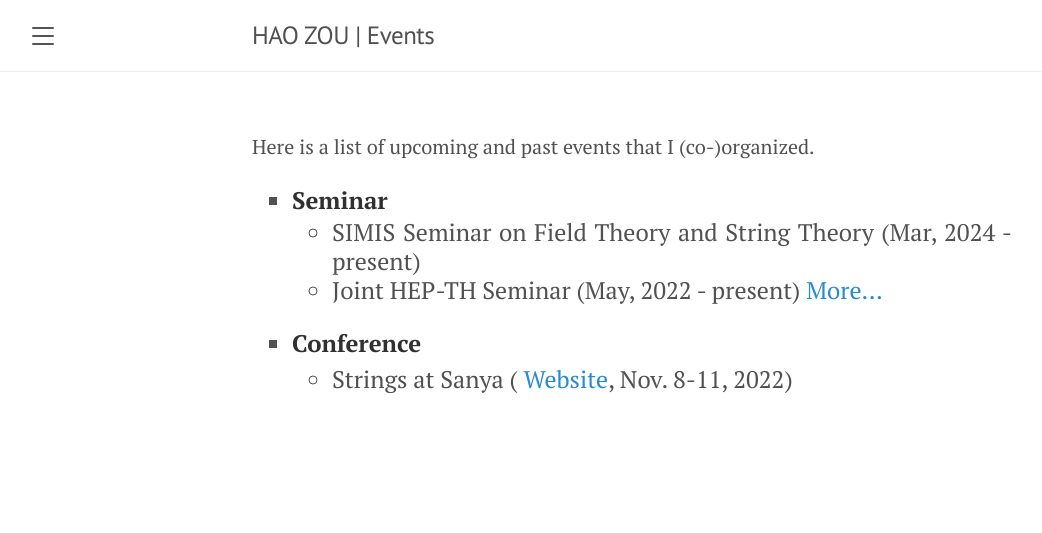
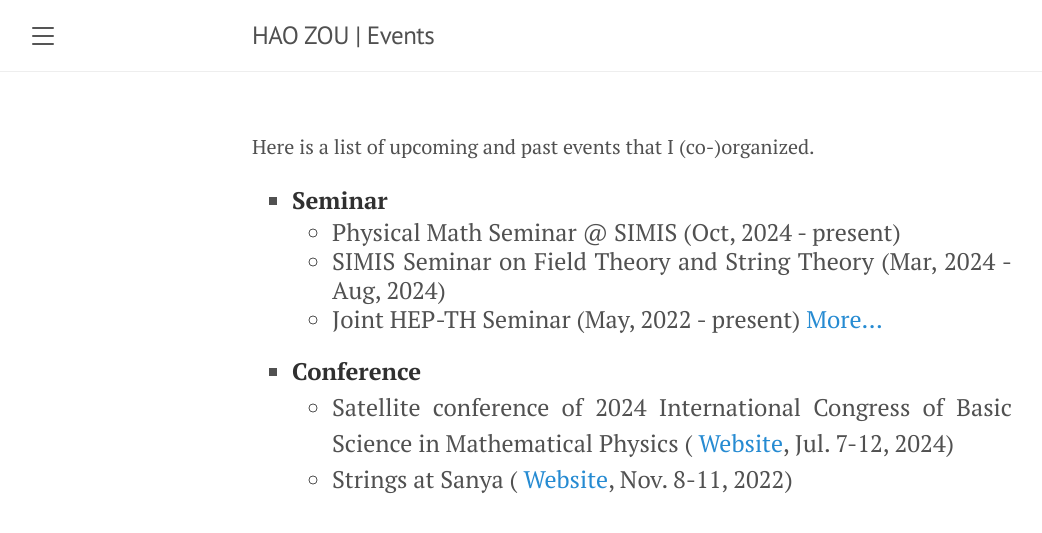
Before and after one commit to hhzou/hhzou.github.io, a Jekyll site: the page built from events/index.html, in a window 1280 px wide. Shown: the top 533 px of the page, without its empty margins (8-1050 px from the left). Built offline with Jekyll 4.4.1, drawn with Linux system fonts in a browser that asks for light colours.

Commit message:
update events

```diff
--- a/events/index.html
+++ b/events/index.html
@@ -22,8 +22,11 @@ title: Events
 		<li> <strong> Seminar </strong>
 			<ul style="font-size:1 em; line-height: 120%; list-style-type: circle;">
 				<li>
+					Physical Math Seminar @ SIMIS (Oct, 2024 - present)
+				</li>
+				<li>
 					SIMIS Seminar on Field Theory and String Theory
-					(Mar, 2024 - present)
+					(Mar, 2024 - Aug, 2024)
 				</li>
 				<li>
 					Joint HEP-TH Seminar
@@ -35,6 +38,9 @@ title: Events
 			<strong> Conference </strong>
 			<ul>
 				<li>
+			 		Satellite conference of 2024 International Congress of Basic Science in Mathematical Physics (<a href="https://www.simis.cn/satellite-conference-of-2024-international-congress-of-basic-science-in-mathematical-physics/" target="_blank" rel="noopener noreferrer"> Website</a>, Jul. 7-12, 2024)
+				</li>
+				<li>
 			 		Strings at Sanya (<a href="http://www.tsimf.cn/meeting/detail?id=299" target="_blank" rel="noopener noreferrer"> Website</a>, Nov. 8-11, 2022)
 				</li>
 			</ul>
```
